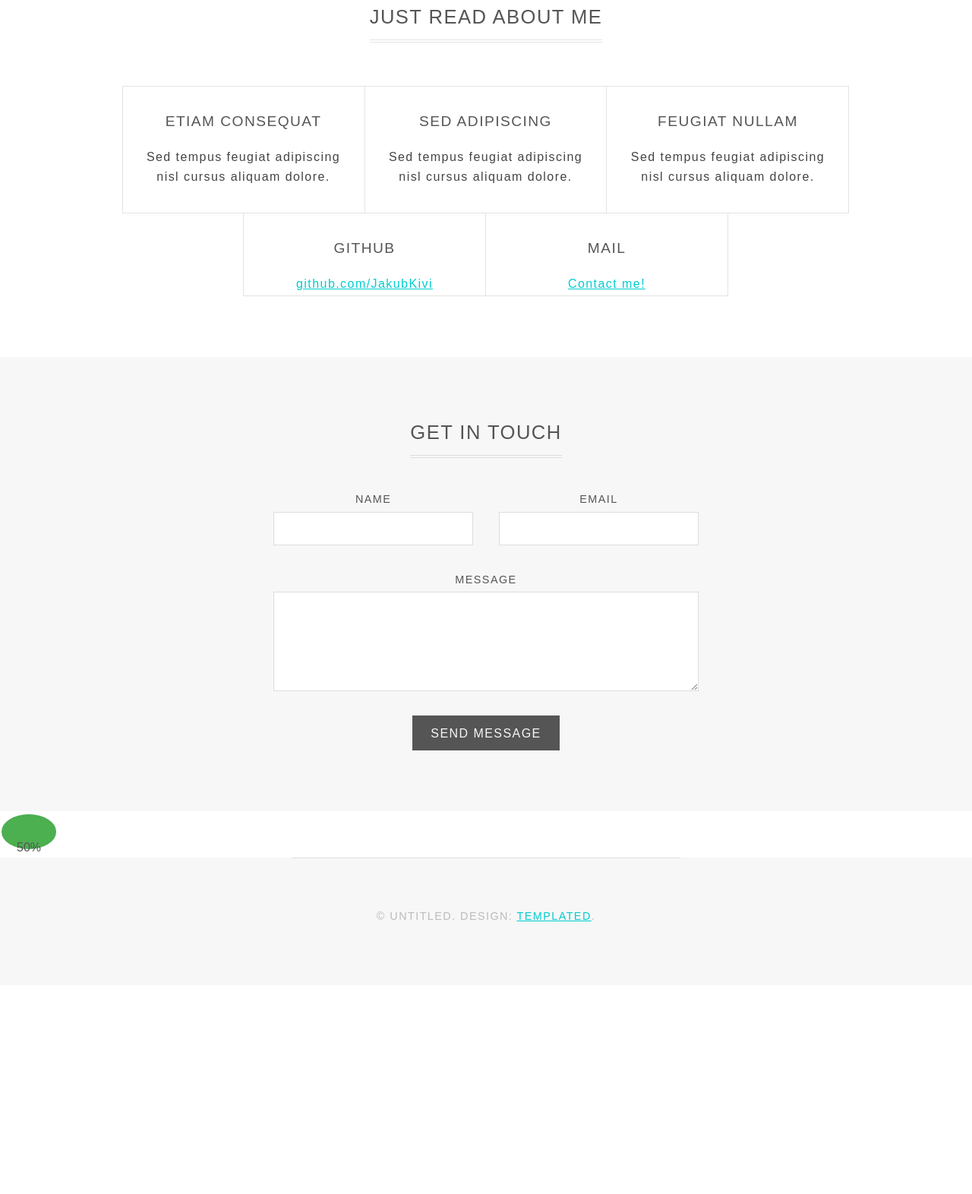
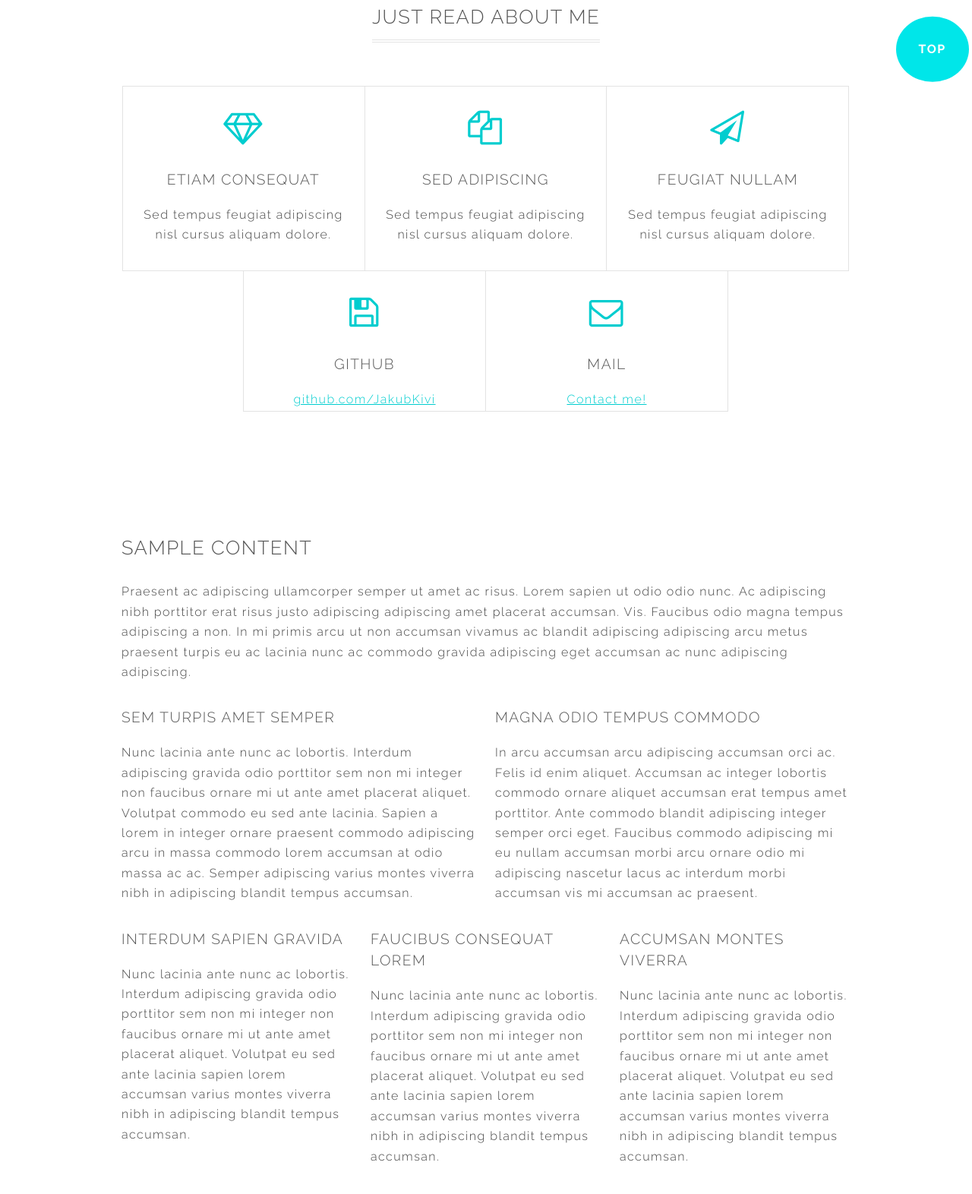
Before and after one commit to delipl/webKivi, a plain HTML site: page index.html in a window 1280 px wide. Shown: the part 675-2247 px from the top of the page at 76% size. Before the commit the page ends 1972 px from the top, so only its background shows below. Drawn offline with Linux system fonts and the light colour scheme.

Commit message:
added "top" button

```diff
--- a/assets/css/main.css
+++ b/assets/css/main.css
@@ -1,29 +1,3 @@
-.buton {
-  background-color: #4CAF50;
-  border: none;
-  color: white;
-  padding: 20px;
-  text-align: center;
-  text-decoration: none;
-  display: inline-block;
-  font-size: 16px;
-  margin: 4px 2px;
-  border-radius: 50%;
-}
-
-
-
-
-
-
-
-
-
-
-
-
-
-
 @import url(font-awesome.min.css);
 @import url("http://fonts.googleapis.com/css?family=Raleway:300,700");
 
@@ -3865,3 +3839,27 @@
 			}
 
 		}
+
+
+
+
+.buton {
+	position: fixed;
+	top: 92%;
+	font: inherit;
+	left: 92%;
+	-webkit-transform: translateY(-50%);
+	-ms-transform: translateY(-50%);
+	transform: translateY(-50%);
+	background-color: #00e6e9;
+	border: none;
+	color: #ffffff;
+	font-weight: bold;
+	padding: 30px;
+	text-align: center;
+	text-decoration: none;
+	display: inline-block;
+	font-size: 16px;
+	margin: 4px 2px;
+	border-radius: 75%;
+}
--- a/index.html
+++ b/index.html
@@ -59,7 +59,36 @@
 					</div>
 				</div>
 			</section>
+		<section id="three" class="wrapper">
+			<div class="inner">
 
+				<h2 id="content">Sample Content</h2>
+				<p>Praesent ac adipiscing ullamcorper semper ut amet ac risus. Lorem sapien ut odio odio nunc. Ac adipiscing nibh porttitor erat risus justo adipiscing adipiscing amet placerat accumsan. Vis. Faucibus odio magna tempus adipiscing a non. In mi primis arcu ut non accumsan vivamus ac blandit adipiscing adipiscing arcu metus praesent turpis eu ac lacinia nunc ac commodo gravida adipiscing eget accumsan ac nunc adipiscing adipiscing.</p>
+				<div class="row">
+					<div class="6u 12u$(small)">
+						<h3>Sem turpis amet semper</h3>
+						<p>Nunc lacinia ante nunc ac lobortis. Interdum adipiscing gravida odio porttitor sem non mi integer non faucibus ornare mi ut ante amet placerat aliquet. Volutpat commodo eu sed ante lacinia. Sapien a lorem in integer ornare praesent commodo adipiscing arcu in massa commodo lorem accumsan at odio massa ac ac. Semper adipiscing varius montes viverra nibh in adipiscing blandit tempus accumsan.</p>
+					</div>
+					<div class="6u$ 12u$(small)">
+						<h3>Magna odio tempus commodo</h3>
+						<p>In arcu accumsan arcu adipiscing accumsan orci ac. Felis id enim aliquet. Accumsan ac integer lobortis commodo ornare aliquet accumsan erat tempus amet porttitor. Ante commodo blandit adipiscing integer semper orci eget. Faucibus commodo adipiscing mi eu nullam accumsan morbi arcu ornare odio mi adipiscing nascetur lacus ac interdum morbi accumsan vis mi accumsan ac praesent.</p>
+					</div>
+					<div class="4u 12u$(medium)">
+						<h3>Interdum sapien gravida</h3>
+						<p>Nunc lacinia ante nunc ac lobortis. Interdum adipiscing gravida odio porttitor sem non mi integer non faucibus ornare mi ut ante amet placerat aliquet. Volutpat eu sed ante lacinia sapien lorem accumsan varius montes viverra nibh in adipiscing blandit tempus accumsan.</p>
+					</div>
+					<div class="4u 12u$(medium)">
+						<h3>Faucibus consequat lorem</h3>
+						<p>Nunc lacinia ante nunc ac lobortis. Interdum adipiscing gravida odio porttitor sem non mi integer non faucibus ornare mi ut ante amet placerat aliquet. Volutpat eu sed ante lacinia sapien lorem accumsan varius montes viverra nibh in adipiscing blandit tempus accumsan.</p>
+					</div>
+					<div class="4u$ 12u$(medium)">
+						<h3>Accumsan montes viverra</h3>
+						<p>Nunc lacinia ante nunc ac lobortis. Interdum adipiscing gravida odio porttitor sem non mi integer non faucibus ornare mi ut ante amet placerat aliquet. Volutpat eu sed ante lacinia sapien lorem accumsan varius montes viverra nibh in adipiscing blandit tempus accumsan.</p>
+					</div>
+				</div>
+
+			</div>
+		</section>
 		<!-- Two -->
 			<section id="two" class="wrapper style2 special">
 				<div class="inner narrow">
@@ -85,7 +114,10 @@
 					</form>
 				</div>
 			</section>
-			<button class="buton">50%</button>
+
+
+		<a class="buton" href='#top'>TOP</a>
+
 
 		<!-- Three -->
 		<!--
@@ -493,19 +525,6 @@ print 'It took ' + i + ' iterations to sort the deck.';
 			</section>
 		-->
 
-		<!-- Footer -->
-			<footer id="footer">
-				<div class="copyright">
-					&copy; Untitled. Design: <a href="http://templated.co/">TEMPLATED</a>.
-				</div>
-			</footer>
-
-		<!-- Scripts -->
-			<script src="assets/js/jquery.min.js"></script>
-			<script src="assets/js/skel.min.js"></script>
-			<script src="assets/js/util.js"></script>
-			<!--[if lte IE 8]><script src="assets/js/ie/respond.min.js"></script><![endif]-->
-			<script src="assets/js/main.js"></script>
 
 	</body>
 </html>
```
Also changed, not shown: LICENSE.txt (deleted).
